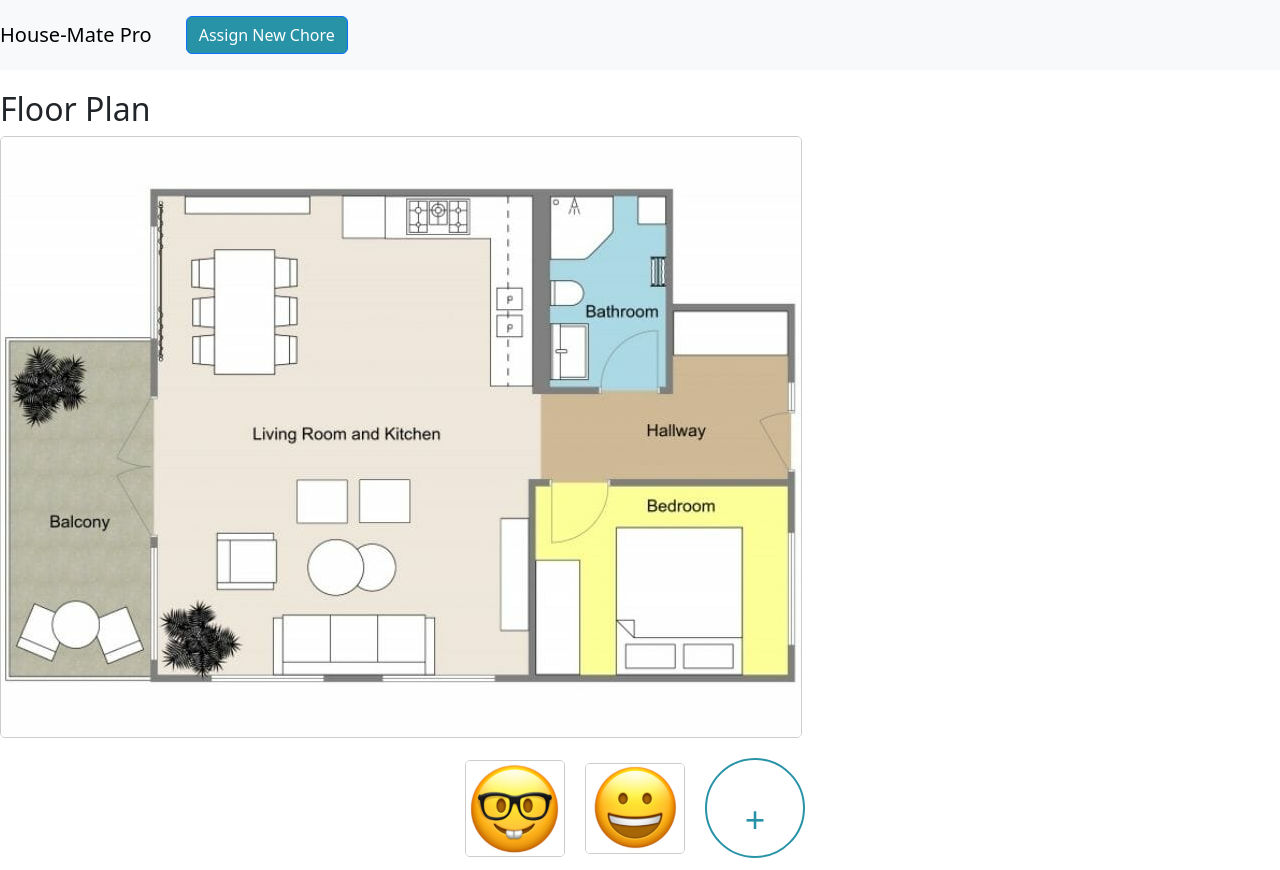
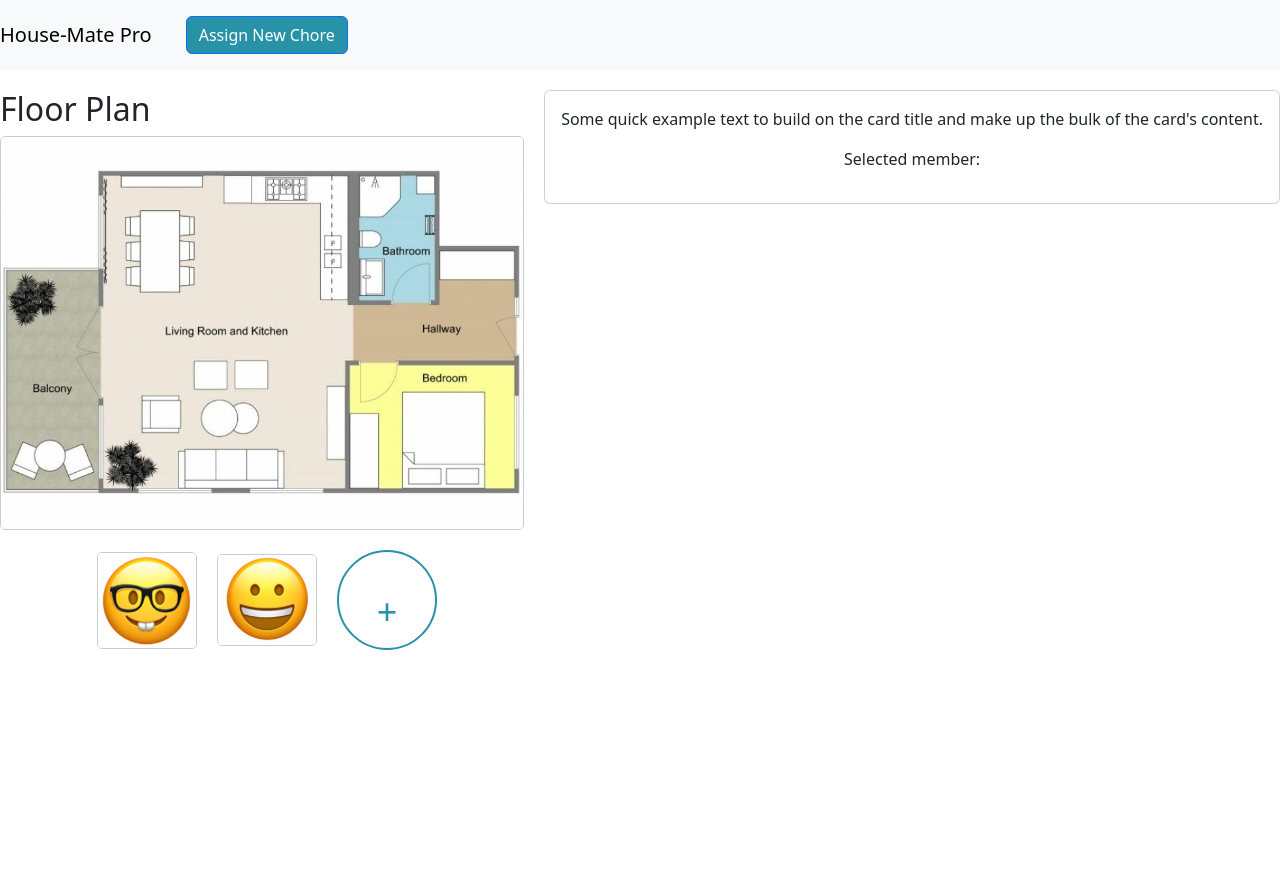
Before and after one commit to giselle-arboleda/Final-Project, a React (Create React App) app in the folder housemate-pro/: page / in a window 1280 px wide. After the commit the page ends 800 px from the top, so only its background shows below. Built offline with nearby package versions, Linux system fonts and the light colour scheme.

Commit message:
chore box protoype.

```diff
--- a/housemate-pro/src/App.js
+++ b/housemate-pro/src/App.js
@@ -3,6 +3,7 @@ import {BrowserRouter as Router} from 'react-router-dom';
 import AddMemberForm from './components/AddMemberForm';
 import AssignChoreForm from './components/AssignChoreForm';
 import Navbar from './components/Navbar';
+import ChoreBox from "./components/ChoreBox";
 import 'bootstrap/dist/css/bootstrap.min.css';
 import './App.css';
 
@@ -106,6 +107,9 @@ function App() {
           </div>
         </div>
 
+        <ChoreBox selectedMember={selectedMember}></ChoreBox>
+
+        {/* Ideally the below code would go into ChoreBox.js. But I'm Having trouble passing selectedMember into ChoreBox.js */}
         {selectedMember && selectedMember.chores.length > 0 && (
           <div className="chores">
             <h2>Chores for {selectedMember.name}</h2>
--- /dev/null
+++ b/housemate-pro/src/components/ChoreBox.js
@@ -0,0 +1,24 @@
+// import React, { useState } from 'react';
+import './ChoreBox.scss';
+
+// From Bootstrap
+// https://getbootstrap.com/docs/5.3/components/card/
+function ChoreBox(selectedMember){
+
+
+    return (
+        <div className="card">
+        {/* <img src="..." className="card-img-top" alt="..."/> */}
+        <div className="card-body">
+            {selectedMember === null && (<h5 className="card-title">All Chores</h5>)}
+
+
+            <p className="card-text">Some quick example text to build on the card title and make up the bulk of the card's content.</p>
+            {/* <a href="#" className="btn btn-primary">Go somewhere</a> */}
+            <p> Selected member: {selectedMember.chores}</p>
+        </div>
+        </div>
+    );
+}
+
+export default ChoreBox;
```
Also changed, not shown: housemate-pro/src/components/ChoreBox.scss (added).
